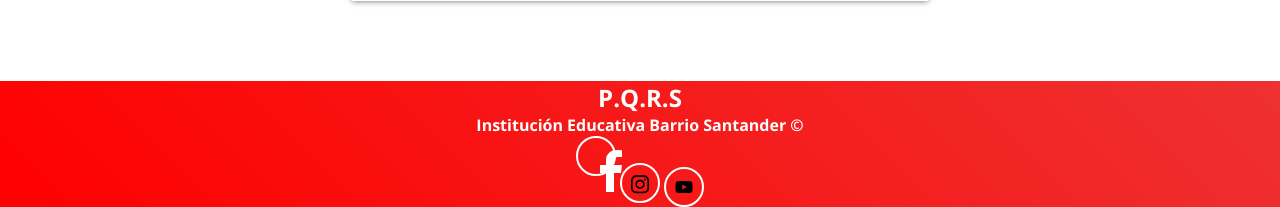
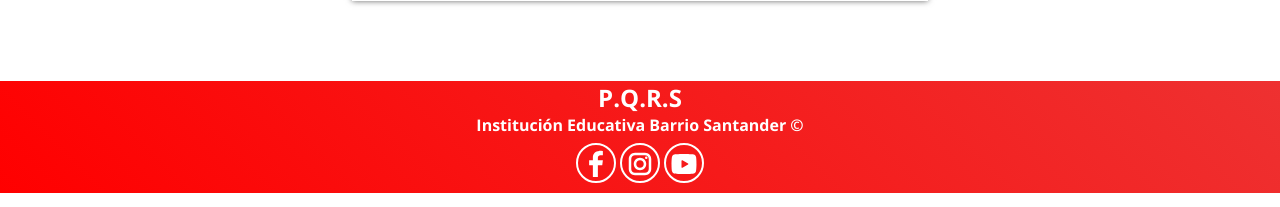
Before and after one commit to DSerbero/site, a PHP site: page / in a window 1280 px wide. Shown: the part 1774-1981 px from the top of the page. Run offline with PHP 8.4, Linux system fonts and the light colour scheme; some libraries are stand-ins or nearby versions.

Commit message:
act-index

```diff
--- a/assets/css/layout.css
+++ b/assets/css/layout.css
@@ -71,6 +71,8 @@ footer a {
     height: 40px;
     width: 40px;
     border-radius: 50%;
+    margin-top: 7px;
+    margin-bottom: 10px;
 }
 
 footer a:hover {
@@ -78,6 +80,11 @@ footer a:hover {
     color: #ff0000;
 }
 
+footer a img {
+    margin-left: -6px;
+    margin-top: -5px;
+}
+
 @media (max-width: 700px) {
     header, footer {
         flex-direction: column;
--- a/index.html
+++ b/index.html
@@ -138,8 +138,8 @@
         </div>
         <div class="footer__redes">
             <a target="_blank" href="https://www.facebook.com/colegiosantandermedellin"><img src="./assets/img/facebook.svg" alt=""></svg></a>
-            <a target="_blank" href="https://www.instagram.com/iebarriosantandermedellin"><svg xmlns="http://www.w3.org/2000/svg" viewBox="0 0 448 512"><!--!Font Awesome Free 6.6.0 by @fontawesome - https://fontawesome.com License - https://fontawesome.com/license/free Copyright 2024 Fonticons, Inc.--><path d="M224.1 141c-63.6 0-114.9 51.3-114.9 114.9s51.3 114.9 114.9 114.9S339 319.5 339 255.9 287.7 141 224.1 141zm0 189.6c-41.1 0-74.7-33.5-74.7-74.7s33.5-74.7 74.7-74.7 74.7 33.5 74.7 74.7-33.6 74.7-74.7 74.7zm146.4-194.3c0 14.9-12 26.8-26.8 26.8-14.9 0-26.8-12-26.8-26.8s12-26.8 26.8-26.8 26.8 12 26.8 26.8zm76.1 27.2c-1.7-35.9-9.9-67.7-36.2-93.9-26.2-26.2-58-34.4-93.9-36.2-37-2.1-147.9-2.1-184.9 0-35.8 1.7-67.6 9.9-93.9 36.1s-34.4 58-36.2 93.9c-2.1 37-2.1 147.9 0 184.9 1.7 35.9 9.9 67.7 36.2 93.9s58 34.4 93.9 36.2c37 2.1 147.9 2.1 184.9 0 35.9-1.7 67.7-9.9 93.9-36.2 26.2-26.2 34.4-58 36.2-93.9 2.1-37 2.1-147.8 0-184.8zM398.8 388c-7.8 19.6-22.9 34.7-42.6 42.6-29.5 11.7-99.5 9-132.1 9s-102.7 2.6-132.1-9c-19.6-7.8-34.7-22.9-42.6-42.6-11.7-29.5-9-99.5-9-132.1s-2.6-102.7 9-132.1c7.8-19.6 22.9-34.7 42.6-42.6 29.5-11.7 99.5-9 132.1-9s102.7-2.6 132.1 9c19.6 7.8 34.7 22.9 42.6 42.6 11.7 29.5 9 99.5 9 132.1s2.7 102.7-9 132.1z"/></svg></a>
-            <a target="_blank" href="https://www.youtube.com/channel/UCWoeUyDf0EkK0m-NpCF9Now"><svg xmlns="http://www.w3.org/2000/svg" viewBox="0 0 576 512"><!--!Font Awesome Free 6.6.0 by @fontawesome - https://fontawesome.com License - https://fontawesome.com/license/free Copyright 2024 Fonticons, Inc.--><path d="M549.7 124.1c-6.3-23.7-24.8-42.3-48.3-48.6C458.8 64 288 64 288 64S117.2 64 74.6 75.5c-23.5 6.3-42 24.9-48.3 48.6-11.4 42.9-11.4 132.3-11.4 132.3s0 89.4 11.4 132.3c6.3 23.7 24.8 41.5 48.3 47.8C117.2 448 288 448 288 448s170.8 0 213.4-11.5c23.5-6.3 42-24.2 48.3-47.8 11.4-42.9 11.4-132.3 11.4-132.3s0-89.4-11.4-132.3zm-317.5 213.5V175.2l142.7 81.2-142.7 81.2z"/></svg></a>
+            <a target="_blank" href="https://www.instagram.com/iebarriosantandermedellin"><img src="./assets/img/instagram.svg" alt=""></a>
+            <a target="_blank" href="https://www.youtube.com/channel/UCWoeUyDf0EkK0m-NpCF9Now"><img src="./assets/img/youtube.svg" alt=""></a>
         </div>
     </footer>
 
```
Also changed, not shown: assets/img/facebook.svg, assets/img/instagram.svg (added), assets/img/youtube.svg (added).
